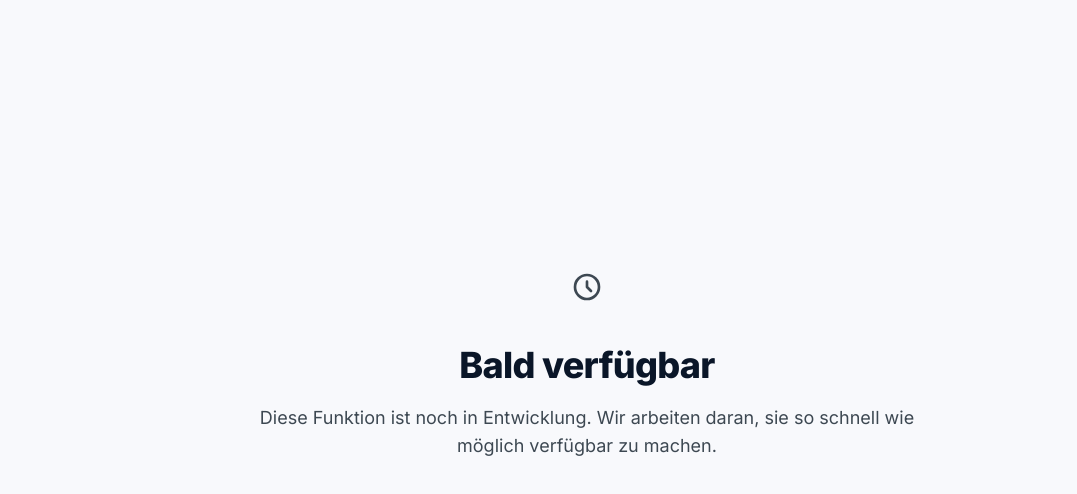
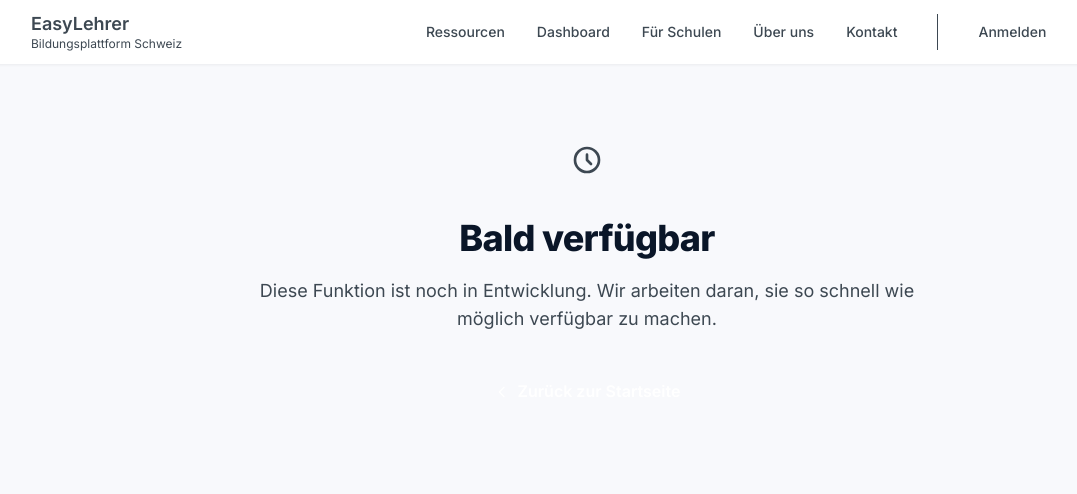
Before and after one commit to ni3do/currico, a Next.js app: page /coming-soon in a window 1280 px wide. Shown: the top 494 px of the page, without its empty margins (53-1130 px from the left). Built offline with nearby package versions, Linux system fonts and the light colour scheme; no server answers.

Commit message:
Tidy coming soon layout

```diff
--- a/app/coming-soon/page.tsx
+++ b/app/coming-soon/page.tsx
@@ -1,8 +1,11 @@
 import Link from "next/link";
+import TopBar from "@/components/ui/TopBar";
 
 export default function ComingSoonPage() {
   return (
-    <div className="min-h-screen bg-[--background] flex items-center justify-center px-4">
+    <div className="min-h-screen bg-[--background]">
+      <TopBar />
+      <div className="flex items-center justify-center px-4 py-16">
         <div className="text-center max-w-2xl">
           <div className="flex items-center justify-center w-16 h-16 bg-[--primary-light] rounded-full mx-auto mb-6">
             <svg
@@ -47,5 +50,6 @@ export default function ComingSoonPage() {
           </Link>
         </div>
       </div>
+    </div>
   );
 }
```
Lines whose indentation alone changed are shown as unchanged.
